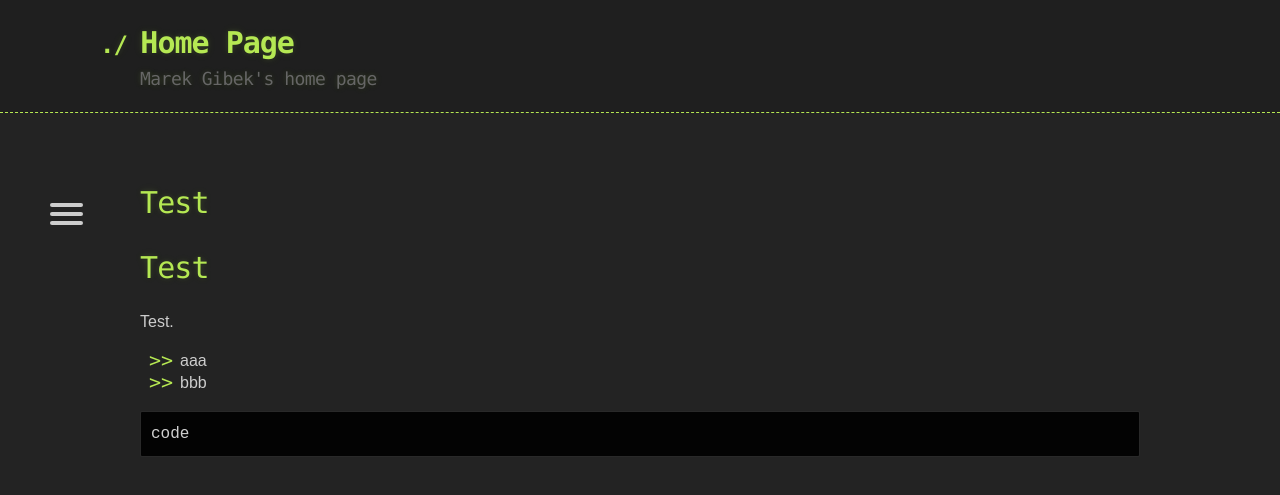
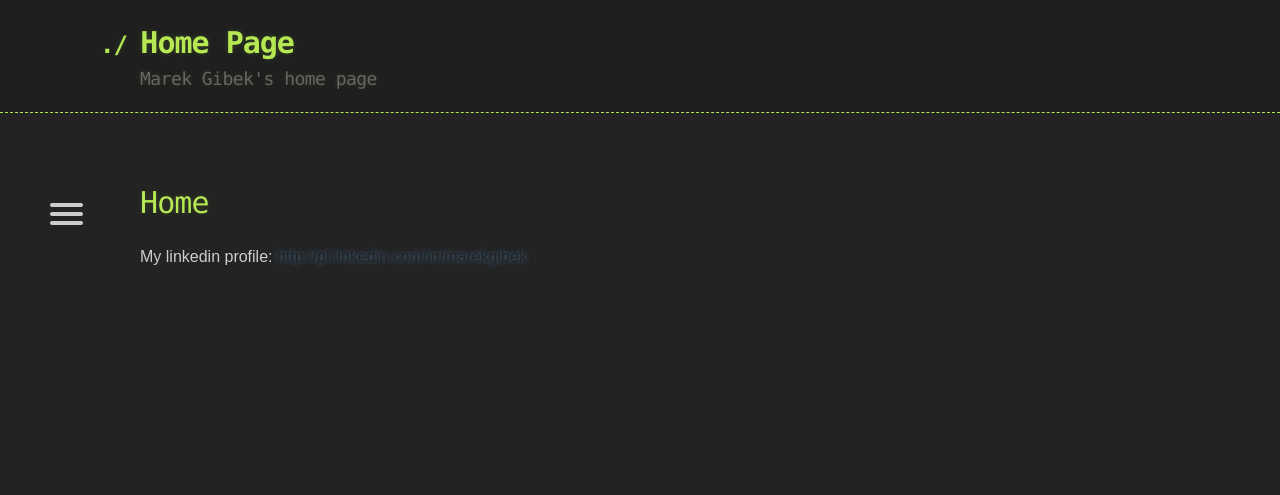
Before and after one commit to marek-g/marek-g.github.io, a Jekyll site: the page built from index.md, in a window 1280 px wide. Shown: the top 495 px of the page. Built offline with Jekyll 4.4.1, drawn with Linux system fonts in a browser that asks for light colours.

Commit message:
Update index.md

````diff
--- a/index.md
+++ b/index.md
@@ -1,15 +1,6 @@
 ---
 layout: page
-title: Test
+title: Home
 ---
 
-# Test
-
-Test.
-
-* aaa
-* bbb
-
-```
-code
-```
+My linkedin profile: [http://pl.linkedin.com/in/marekgibek](http://pl.linkedin.com/in/marekgibek)
````
